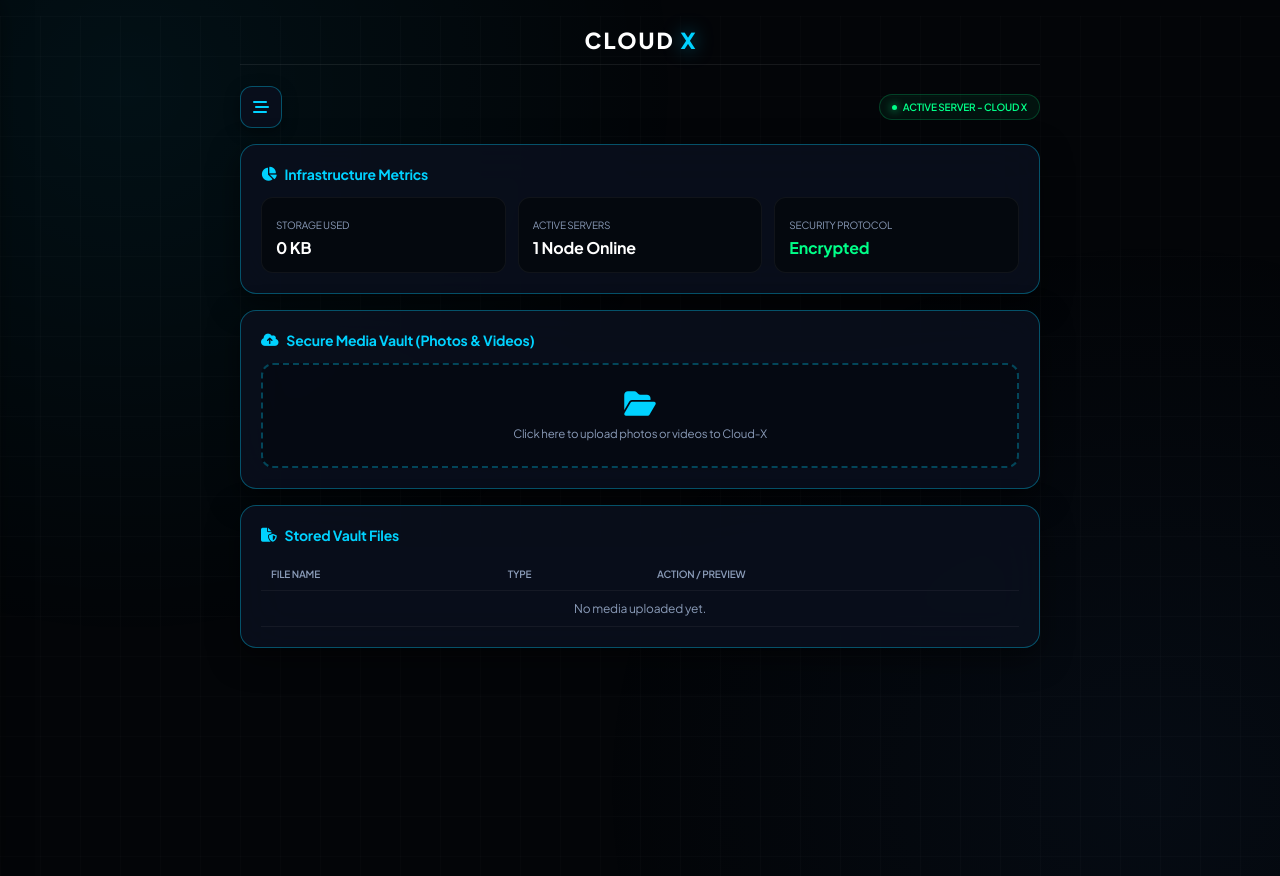
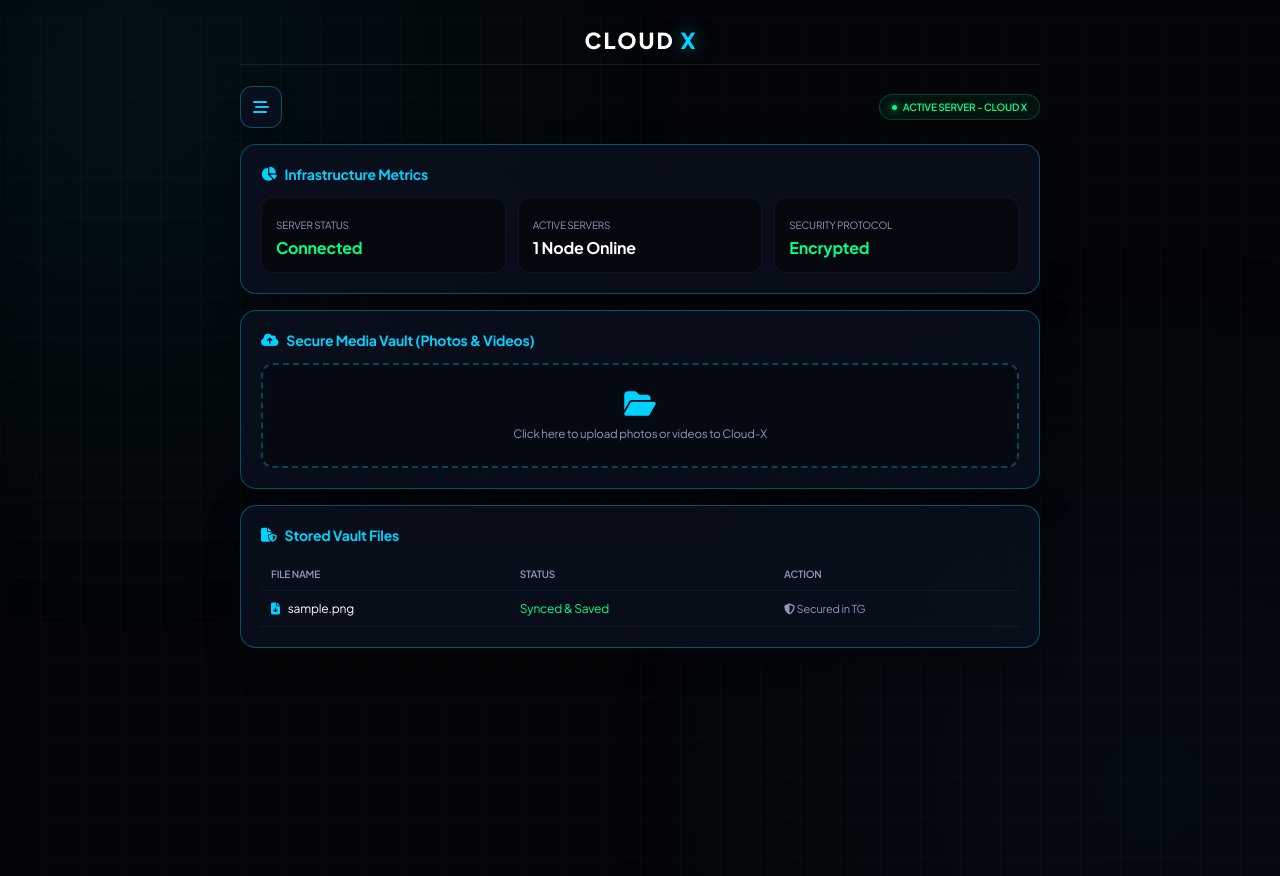
Before and after one commit to orewamazico07-oss/CLOUD-X, a Flask app: page /dashboard in a window 1280 px wide. Run offline with Flask 3, Linux system fonts and the light colour scheme; the visitor is signed in with stand-in values (Sample User, id 1); tables that the repository leaves empty hold one stand-in row (values such as "Sample post").

Commit message:
Update dashboard.html

```diff
--- a/templates/dashboard.html
+++ b/templates/dashboard.html
@@ -445,8 +445,8 @@
             <h3><i class="fa-solid fa-chart-pie"></i> Infrastructure Metrics</h3>
             <div class="stats-grid">
                 <div class="stat-box">
-                    <span>Storage Used</span>
-                    <h4 id="storageUsedText">0 KB</h4>
+                    <span>Server Status</span>
+                    <h4 style="color: var(--success);">Connected</h4>
                 </div>
                 <div class="stat-box">
                     <span>Active Servers</span>
@@ -469,20 +469,20 @@
             </div>
         </div>
 
-        <!-- Stored Files List with Persistent History -->
+        <!-- Stored Files List from Database -->
         <div class="card">
             <h3><i class="fa-solid fa-file-shield"></i> Stored Vault Files</h3>
             <table class="files-table">
                 <thead>
                     <tr>
                         <th>File Name</th>
-                        <th>Type</th>
-                        <th>Action / Preview</th>
+                        <th>Status</th>
+                        <th>Action</th>
                     </tr>
                 </thead>
                 <tbody id="fileListBody">
                     <tr>
-                        <td colspan="3" style="text-align: center; color: var(--text-muted);">No media uploaded yet.</td>
+                        <td colspan="3" style="text-align: center; color: var(--text-muted);">Loading files from vault...</td>
                     </tr>
                 </tbody>
             </table>
@@ -490,7 +490,7 @@
     </div>
 
     <script>
-        document.addEventListener("DOMContentLoaded", loadSavedFiles);
+        document.addEventListener("DOMContentLoaded", loadDatabaseFiles);
 
         function toggleDrawer() {
             const drawer = document.getElementById('leftDrawer');
@@ -515,16 +515,8 @@
             .then(response => response.json())
             .then(data => {
                 if (data.status === 'success') {
-                    alert('File successfully uploaded!');
-                    const fileURL = URL.createObjectURL(file);
-                    const fileData = {
-                        name: data.filename,
-                        type: file.type,
-                        size: file.size,
-                        url: fileURL
-                    };
-                    saveFileToLocalStorage(fileData);
-                    loadSavedFiles();
+                    alert('File successfully uploaded and sent to Telegram!');
+                    loadDatabaseFiles(); // সার্ভার থেকে ফাইল লিস্ট রিলোড হবে
                 } else {
                     alert('Upload failed: ' + data.message);
                 }
@@ -535,48 +527,34 @@
             });
         }
 
-        function saveFileToLocalStorage(fileData) {
-            let files = JSON.parse(localStorage.getItem('cloudx_files')) || [];
-            files.push(fileData);
-            localStorage.setItem('cloudx_files', JSON.stringify(files));
-        }
+        // ডাটাবেজ থেকে ইউজারের ফাইল লিস্ট ফেচ করার ফাংশন
+        function loadDatabaseFiles() {
+            const tbody = document.getElementById('fileListBody');
 
-        function loadSavedFiles() {
-            const tbody = document.getElementById('fileListBody');
-            let files = JSON.parse(localStorage.getItem('cloudx_files')) || [];
-
-            if (files.length === 0) {
+            fetch('/get_files')
+            .then(response => response.json())
+            .then(data => {
+                const files = data.files;
+                if (!files || files.length === 0) {
                     tbody.innerHTML = `<tr><td colspan="3" style="text-align: center; color: var(--text-muted);">No media uploaded yet.</td></tr>`;
-                document.getElementById('storageUsedText').innerText = "0 KB";
                     return;
                 }
 
                 tbody.innerHTML = '';
-            let totalBytes = 0;
-
                 files.forEach(file => {
-                totalBytes += file.size;
-                const typeLabel = file.type && file.type.includes('image') ? 'IMAGE' : 'VIDEO';
-
                     const tr = document.createElement('tr');
                     tr.innerHTML = `
-                    <td><i class="fa-solid fa-file-arrow-down" style="color: var(--primary); margin-right: 6px;"></i> ${file.name}</td>
-                    <td>${typeLabel}</td>
-                    <td><a href="${file.url}" target="_blank" style="color: var(--primary); text-decoration: none; font-weight: 600;"><i class="fa-solid fa-eye"></i> Preview</a></td>
+                        <td><i class="fa-solid fa-file-arrow-down" style="color: var(--primary); margin-right: 6px;"></i> ${file.filename}</td>
+                        <td style="color: var(--success);">Synced & Saved</td>
+                        <td><span style="color: var(--text-muted); font-size: 11px;"><i class="fa-solid fa-shield-halved"></i> Secured in TG</span></td>
                     `;
                     tbody.appendChild(tr);
                 });
-
-            document.getElementById('storageUsedText').innerText = formatBytes(totalBytes);
-        }
-
-        function formatBytes(bytes, decimals = 2) {
-            if (bytes === 0) return '0 KB';
-            const k = 1024;
-            const dm = decimals < 0 ? 0 : decimals;
-            const sizes = ['KB', 'MB', 'GB', 'TB'];
-            const i = Math.floor(Math.log(bytes) / Math.log(k));
-            return parseFloat((bytes / Math.pow(k, i)).toFixed(dm)) + ' ' + sizes[i];
+            })
+            .catch(error => {
+                console.error('Error fetching files:', error);
+                tbody.innerHTML = `<tr><td colspan="3" style="text-align: center; color: var(--error);">Failed to load files.</td></tr>`;
+            });
         }
     </script>
 </body>
```
Lines whose indentation alone changed are shown as unchanged.
